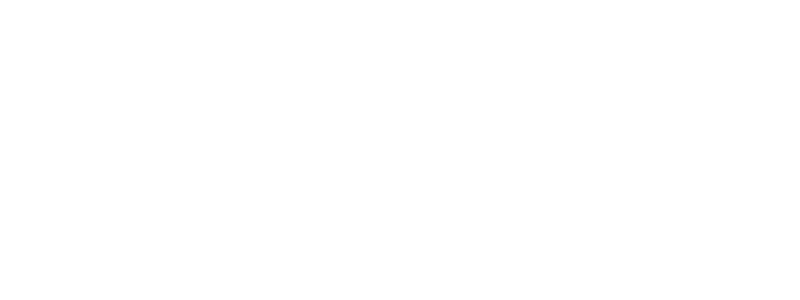
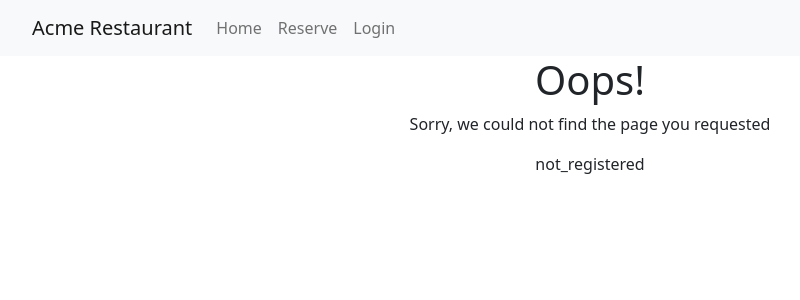
Before and after one commit to mirkwoodia/4351, a React (Create React App) app in the folder seating-app/: page /404 in a window 1280 px wide. Before the commit this address had no page. Shown: the top 300 px of the page, without its empty margins (50-850 px from the left). Built offline with nearby package versions, Linux system fonts and the light colour scheme.

Commit message:
Create login prompt component. Still needs validation and backend logic

```diff
--- a/seating-app/src/App.js
+++ b/seating-app/src/App.js
@@ -1,23 +1,36 @@
 import 'bootstrap/dist/css/bootstrap.min.css'; // This is required for bootstrap components to function correctly!
 import {
+  Navigate,
   Route,
-  Routes
+  Routes,
 } from 'react-router-dom'
 import ShellPage from './Components/ShellPage'
 import Home from './Components/Home'
 import Reserve from './Components/Reserve'
+import ErrorPage from './Components/ErrorPage'
 import './App.css';
+import React, { useState } from 'react';
 
 function App() {
+  const [userToken, setUserToken] = useState({userId: 'not_registered', loggedIn: false})
+
+  const token = {
+    setToken: setUserToken,
+    userToken: userToken
+  }
+
   return (
     <div className="App">
       <Routes>
-        <Route path="/" element={<ShellPage />}>
+        <Route path="/" element={<ShellPage token={token}/>}>
           <Route index element={<Home />} />
-          <Route path="home" element={<Home/>} />
-          <Route path="reserve" element={<Reserve/>} />
+          <Route exact path="home" element={<Home/>} />
+          <Route exact path="reserve" element={<Reserve/>} />
+          <Route path="404" element={<ErrorPage />} />
+          <Route path="*" element={<Navigate to="404" />} />
         </Route>
       </Routes>
+      {userToken.userId}
     </div>
   );
 }
--- a/seating-app/src/Components/ErrorPage.js
+++ b/seating-app/src/Components/ErrorPage.js
@@ -1,15 +1,11 @@
 import { useRouteError } from "react-router-dom";
 
 export default function ErrorPage() {
-  const error = useRouteError();
-  console.error(error);
-
   return (
     <div id="error-page">
       <h1>Oops!</h1>
-      <p>Sorry, an unexpected error has occurred.</p>
+      <p>Sorry, we could not find the page you requested</p>
       <p>
-        <i>{error.statusText || error.message}</i>
       </p>
     </div>
   );
--- /dev/null
+++ b/seating-app/src/Components/LoginPrompt.js
@@ -0,0 +1,95 @@
+import React, { useState } from 'react';
+import { PropTypes } from 'prop-types'
+import { Form, Button } from 'react-bootstrap'
+
+const LoginPrompt = ({ token, setShowLogin, setLoggedIn }) => {
+  const [registerPrompt, setRegisterPrompt] = useState(false)
+
+  const setToken = token.setToken
+  const userToken = token.userToken
+
+  const handleSubmit = (e) => {
+    e.preventDefault()
+    let token;
+    if (registerPrompt) {
+      token = {userId: 'registered', loggedIn: true} // this is a placeholder for logic including communication with the backend
+    }
+    else {
+      token = {userId: 'logged_in', loggedIn: true} // this is a placeholder for logic including communication with the backend
+    }
+    setToken(token)
+    setShowLogin(false)
+    setLoggedIn(true)
+  }
+
+  if (registerPrompt) {
+    return ( // Register Prompt
+      <>
+        <h2> Register </h2>
+        <Form noValidate onSubmit={handleSubmit}>
+          <Form.Group>
+            <Form.Label>Email address</Form.Label>
+            <Form.Control type="email" placeholder="Enter email" />
+            <Form.Text className="text-muted">
+              We'll never share your email with anyone else.
+            </Form.Text>
+          </Form.Group>
+
+          <Form.Group>
+            <Form.Label>Password</Form.Label>
+            <Form.Control type="password" placeholder="Password" />
+          </Form.Group>
+          <Form.Group>
+            <Form.Label>Confirm Password</Form.Label>
+            <Form.Control type="password" placeholder="Password" />
+          </Form.Group>
+          <br/>
+          <Button variant="primary" type="submit">
+            Submit
+          </Button>
+          <Button onClick={(e) => { e.preventDefault(); setRegisterPrompt(false)}}>Login?</Button>
+        </Form>
+      </>
+    )
+  }
+  else {
+    return ( // Login Prompt
+      <>
+        <h2> Login </h2>
+        <Form noValidate onSubmit={handleSubmit}>
+          <Form.Group>
+            <Form.Label>Email address</Form.Label>
+            <Form.Control type="email" placeholder="Enter email" />
+            <Form.Text className="text-muted">
+              We'll never share your email with anyone else.
+            </Form.Text>
+          </Form.Group>
+
+          <Form.Group>
+            <Form.Label>Password</Form.Label>
+            <Form.Control type="password" placeholder="Password" />
+          </Form.Group>
+          <br/>
+          <Button variant="primary" type="submit">
+            Submit
+          </Button>
+          <Button onClick={(e) => { e.preventDefault(); setRegisterPrompt(true)}}>Register?</Button>
+        </Form>
+      </>
+    )
+  }
+}
+
+LoginPrompt.propTypes = {
+  token: PropTypes.shape({
+    setToken: PropTypes.func.isRequired,
+    userToken: PropTypes.shape({
+      userId: PropTypes.string.isRequired,
+      loggedIn: PropTypes.bool.isRequired
+    }).isRequired
+  }).isRequired,
+  setShowLogin: PropTypes.func.isRequired,
+  setLoggedIn: PropTypes.func.isRequired
+}
+
+export default LoginPrompt
--- a/seating-app/src/Components/Navbar.js
+++ b/seating-app/src/Components/Navbar.js
@@ -1,9 +1,45 @@
+import { useState, useEffect } from 'react'
+import LoginPrompt from './LoginPrompt'
 import Container from 'react-bootstrap/Container'
-import {Nav, Navbar } from 'react-bootstrap'
+import { Card, Modal, Nav, Navbar } from 'react-bootstrap'
 import { LinkContainer } from 'react-router-bootstrap'
+import { PropTypes } from 'prop-types'
 
-const NavBar = () => {
+const NavBar = ({ token }) => {
+  const [showLogin, setShowLogin] = useState(false)
+  const handleShowLogin = () => { setShowLogin(true) }
+  const handleCloseLogin = () => { setShowLogin(false) }
+  const [showUser, setShowUser] = useState(false)
+  const handleShowUser = () => { setShowUser(true) }
+  const handleCloseUser = () => { setShowUser(false) }
+
+  const [loggedIn, setLoggedIn] = useState(false)
+
+  const Login = () => {
+    if (!loggedIn) {
       return (
+        <>
+          <Nav.Link as="Button" style={{ borderStyle: 'none', background: 'none' }}
+                    onClick={handleShowLogin}>
+            Login
+          </Nav.Link>
+        </>
+      )
+    }
+    else {
+      return (
+        <>
+          <Nav.Link as="Button" style={{ borderStyle: 'none', background: 'none' }}
+                    onClick={handleShowUser}>
+            User
+          </Nav.Link>
+        </>
+      )
+    }
+  }
+
+  return (
+    <>
       <Navbar bg='light' expand='lg'>
         <Container>
           <LinkContainer to="/">
@@ -15,14 +51,37 @@
               <LinkContainer to="/home">
                 <Nav.Link>Home</Nav.Link>
               </LinkContainer>
-            <LinkContainer to="reserve">
+              <LinkContainer to="/reserve">
                 <Nav.Link>Reserve</Nav.Link>
               </LinkContainer>
+              <Login/>
             </Nav>
           </Navbar.Collapse>
         </Container>
       </Navbar>
+      <Modal show={showLogin} onHide={handleCloseLogin}>
+        <Card style={{padding: "8px"}}>
+          <LoginPrompt token={token} setShowLogin={setShowLogin} setLoggedIn={setLoggedIn} />
+        </Card>
+      </Modal>
+      <Modal show={showUser} onHide={handleCloseUser}>
+        <Card style={{padding: "8px"}}>
+          <> This is where user information would go </>
+        </Card>
+      </Modal>
+    </>
   )
 }
 
+NavBar.propTypes = {
+  token: PropTypes.shape({
+    setToken: PropTypes.func.isRequired,
+    userToken: PropTypes.shape({
+      userId: PropTypes.string.isRequired,
+      loggedIn: PropTypes.bool.isRequired
+    }).isRequired
+  }).isRequired
+}
+
+
 export default NavBar;
--- a/seating-app/src/Components/ShellPage.js
+++ b/seating-app/src/Components/ShellPage.js
@@ -4,14 +4,25 @@
 
 import { Outlet } from "react-router-dom"
 import NavBar from "./Navbar"
+import { PropTypes } from 'prop-types'
 
-const ShellPage = () => {
+const ShellPage = ({ token }) => {
   return (
     <div>
-      <NavBar />
-      <Outlet />
+      <NavBar token={token}/>
+      <Outlet/>
     </div>
   )
 }
 
+ShellPage.propTypes = {
+  token: PropTypes.shape({
+    setToken: PropTypes.func.isRequired,
+    userToken: PropTypes.shape({
+      userId: PropTypes.string.isRequired,
+      loggedIn: PropTypes.bool.isRequired
+    }).isRequired
+  }).isRequired
+}
+
 export default ShellPage
```
Lines whose indentation alone changed are shown as unchanged.
